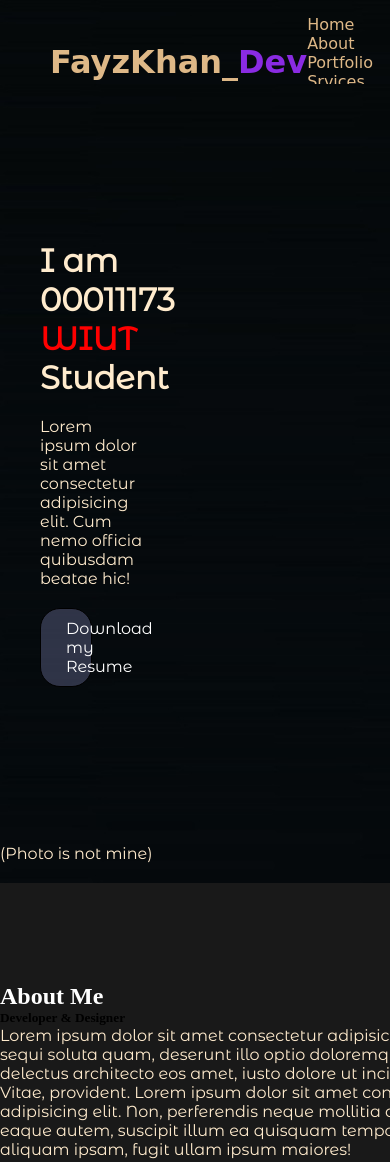
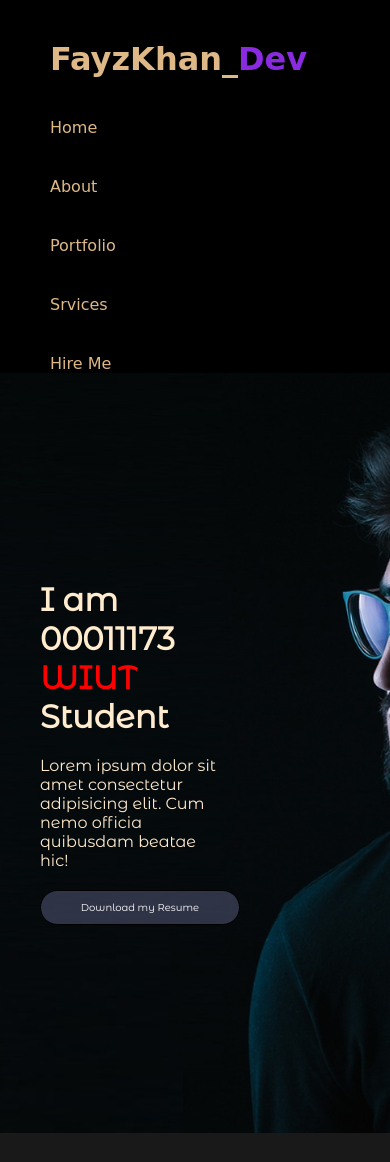
Before and after one commit to WIUT00011173/00011173_web-technology, a plain HTML site: page index.html in a window 390 px wide. Shown: the top 1162 px of the page. Drawn offline with Linux system fonts and the light colour scheme; a web font is replaced by a local one.

Commit message:
media for home page added

```diff
--- a/index.html
+++ b/index.html
@@ -28,14 +28,15 @@
             <div class="homepage-text">
                 <h1>I am 00011173 <span style="color: red;">WIUT</span> Student</h1>
                 <p>Lorem ipsum dolor sit amet consectetur adipisicing elit. Cum nemo officia quibusdam beatae hic!</p>
-                <a href="#">Download my Resume</a>
+                <button>Download my Resume</button>
             </div>
 
         </main>
 
-        <div class="photo-decribe"><p>(Photo is not mine)</p></div>
 
     </div>
+
+    <!-- About section -->
 
 
     <section class="About-container">
--- a/style.css
+++ b/style.css
@@ -5,13 +5,14 @@
 }
 
 .home-container{
-    background-image: url(./imges/bg.jpg);
+    background-color: #000;
+    background-position: center;
+    background-size: cover;
     display: flex;
     flex-direction: column;
-    width: 100%;
 }
 header{
-    height: 10vh;
+    width: 100%;
     padding: 40px 50px 0 50px;
     display: flex;
     justify-content: space-between;
@@ -33,9 +34,10 @@
     font-family: 'Gluten', cursive;
     font-size: 15x;
     margin: 40px 20px 0 0;
+    transition: .3s;
 }
 
-nav a :hover{
+nav a:hover{
     color: red;
 }
 main{
@@ -44,6 +46,8 @@
     height: 90vh;
     width: 100%;
     background-image: url(./imges/bg.jpg);
+    background-position: center;
+    background-size: cover;
 }
 
 main .homepage-text{
@@ -62,11 +66,11 @@
     font-family: 'Montserrat Alternates', sans-serif;
 }
 
-main div a{
-    width: 40%;
+main div button{
+    width: 300px;
     font-family: 'Montserrat Alternates', sans-serif;
     color: white;
-    padding: 10px 25px;
+    padding: 10px 0;
     border-radius: 20px;
     background-color: rgba(179, 185, 255, 0.24);
     border: 1px solid black;
@@ -76,6 +80,32 @@
     position: absolute;
     top: 0;
     right: 0;
+}
+
+@media (max-width: 760px){
+    header{
+        display: block;
+        gap: 20px;
+    }
+    header nav{
+        width: 100%;
+        margin: 0 auto;
+        display: flex;
+        flex-direction: column;
+    }
+    main .homepage-text{
+        width: 70%;
+    }
+    main div button{
+        font-size: 10px;
+        width: 200px;
+        font-family: 'Montserrat Alternates', sans-serif;
+        color: white;
+        padding: 10px 25px;
+        border-radius: 20px;
+        background-color: rgba(179, 185, 255, 0.24);
+        border: 1px solid black;
+    }
 }
 
 
```
